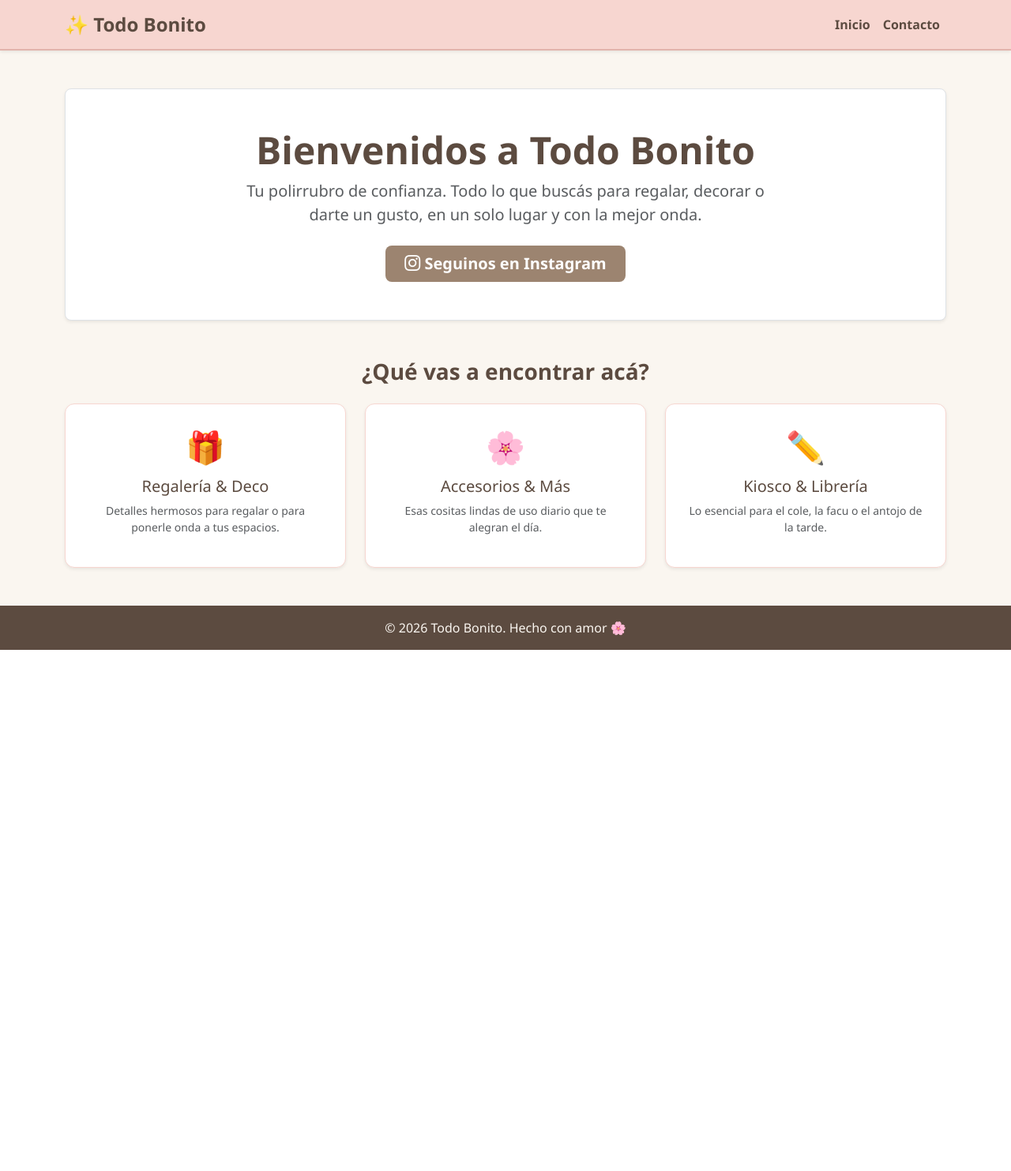
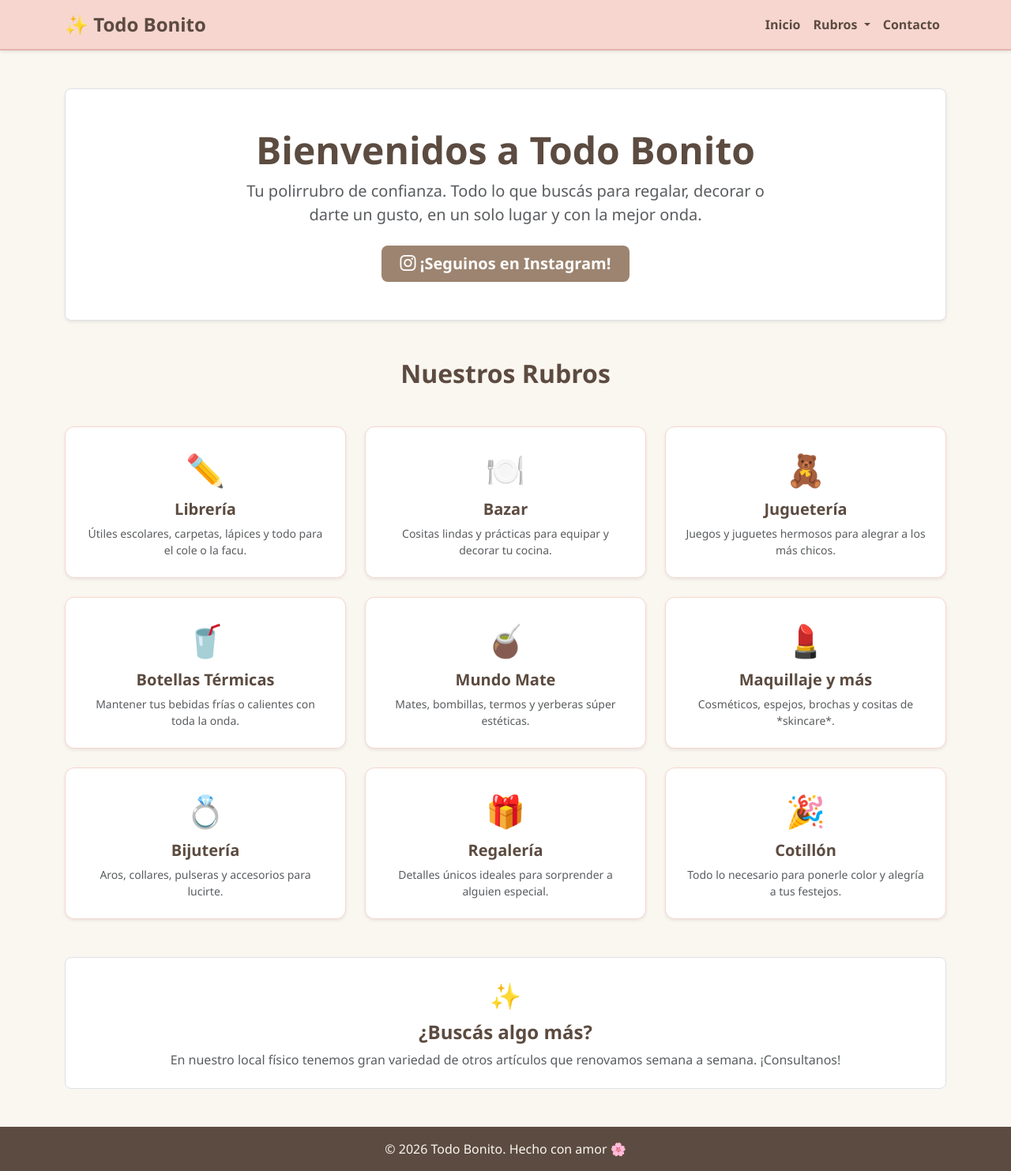
Before and after one commit to estebanman381-creator/Pag-Web, a Flask app: page / in a window 1280 px wide. Shown: the whole page at 79% size. Before the commit the page ends 823 px from the top, so only its background shows below. Run offline with Flask 3, Linux system fonts and the light colour scheme.

Commit message:
Se agregaron todos los rubros del polirrubro

```diff
--- a/templates/base.html
+++ b/templates/base.html
@@ -6,7 +6,7 @@
     <title>Todo Bonito | Polirrubro</title>
     <!-- Bootstrap CSS -->
     <link href="https://cdn.jsdelivr.net/npm/bootstrap@5.3.0/dist/css/bootstrap.min.css" rel="stylesheet">
-    <!-- Iconos de Bootstrap para que quede más lindo -->
+    <!-- Iconos de Bootstrap -->
     <link rel="stylesheet" href="https://cdn.jsdelivr.net/npm/bootstrap-icons@1.11.0/font/bootstrap-icons.css">
     <!-- Tus estilos personalizados -->
     <link rel="stylesheet" href="{{ url_for('static', filename='css/estilos.css') }}">
@@ -14,12 +14,38 @@
 <body class="d-flex flex-column min-vh-100">
 
     <!-- Menú de Navegación Pastel -->
-    <nav class="navbar navbar-expand-lg navbar-custom shadow-sm">
+    <nav class="navbar navbar-expand-lg navbar-custom shadow-sm sticky-top">
         <div class="container">
             <a class="navbar-brand fs-4" href="/">✨ Todo Bonito</a>
-            <div class="navbar-nav ms-auto">
-                <a class="nav-link" href="/">Inicio</a>
-                <a class="nav-link" href="/contacto">Contacto</a>
+            <button class="navbar-toggler" type="button" data-bs-toggle="collapse" data-bs-target="#navbarNav">
+                <span class="navbar-toggler-icon"></span>
+            </button>
+            <div class="collapse navbar-collapse" id="navbarNav">
+                <div class="navbar-nav ms-auto">
+                    <a class="nav-link" href="/">Inicio</a>
+
+                    <!-- Menú Desplegable de Rubros -->
+                    <div class="nav-item dropdown">
+                        <a class="nav-link dropdown-toggle" href="#" id="navbarDropdown" role="button" data-bs-toggle="dropdown" aria-expanded="false">
+                            Rubros
+                        </a>
+                        <ul class="dropdown-menu dropdown-menu-end border-0 shadow" aria-labelledby="navbarDropdown">
+                            <li><a class="dropdown-item" href="#libreria">✏️ Librería</a></li>
+                            <li><a class="dropdown-item" href="#bazar">🍽️ Bazar</a></li>
+                            <li><a class="dropdown-item" href="#jugueteria">🧸 Juguetería</a></li>
+                            <li><a class="dropdown-item" href="#botellas">🥤 Botellas Térmicas</a></li>
+                            <li><a class="dropdown-item" href="#mate">🧉 Mundo Mate</a></li>
+                            <li><a class="dropdown-item" href="#maquillaje">💄 Maquillaje y más</a></li>
+                            <li><a class="dropdown-item" href="#bijuteria">💍 Bijutería</a></li>
+                            <li><a class="dropdown-item" href="#regaleria">🎁 Regalería</a></li>
+                            <li><a class="dropdown-item" href="#cotillon">🎉 Cotillón</a></li>
+                            <li><hr class="dropdown-divider"></li>
+                            <li><a class="dropdown-item" href="#otros">✨ Otros Artículos</a></li>
+                        </ul>
+                    </div>
+
+                    <a class="nav-link" href="/contacto">Contacto</a>
+                </div>
             </div>
         </div>
     </nav>
--- a/templates/inicio.html
+++ b/templates/inicio.html
@@ -1,37 +1,108 @@
 {% extends 'base.html' %}
 
 {% block content %}
+<!-- Banner de Bienvenida -->
 <div class="p-5 mb-5 bg-white rounded-3 shadow-sm border text-center card-bonita">
     <h1 class="display-5 fw-bold" style="color: var(--marron-oscuro);">Bienvenidos a Todo Bonito</h1>
     <p class="col-md-8 mx-auto fs-5 text-muted">Tu polirrubro de confianza. Todo lo que buscás para regalar, decorar o darte un gusto, en un solo lugar y con la mejor onda.</p>
-    <a class="btn btn-bonito btn-lg px-4 mt-2" href="https://instagram.com/todo.bonito.polirrubro" target="_blank">
-        <i class="bi bi-instagram"></i> Seguinos en Instagram
+    <a class="btn btn-bonito btn-lg px-4 mt-2" href="https://instagram.com/TU_USUARIO_REAL" target="_blank">
+        <i class="bi bi-instagram"></i> ¡Seguinos en Instagram!
     </a>
 </div>
 
-<!-- Secciones del Polirrubro -->
-<h3 class="text-center mb-4 fw-bold">¿Qué vas a encontrar acá?</h3>
+<!-- Título de Secciones -->
+<h2 class="text-center mb-5 fw-bold" style="color: var(--marron-oscuro);">Nuestros Rubros</h2>
+
+<!-- Grilla de Rubros -->
 <div class="row g-4 text-center">
-    <div class="col-md-4">
+
+    <!-- Librería -->
+    <div class="col-6 col-md-4" id="libreria">
         <div class="p-4 card-bonita shadow-sm bg-white h-100">
-            <div class="fs-1 text-warning mb-2">🎁</div>
-            <h5>Regalería & Deco</h5>
-            <p class="text-muted small">Detalles hermosos para regalar o para ponerle onda a tus espacios.</p>
+            <div class="fs-1 mb-2">✏️</div>
+            <h5 class="fw-bold">Librería</h5>
+            <p class="text-muted small mb-0">Útiles escolares, carpetas, lápices y todo para el cole o la facu.</p>
         </div>
     </div>
-    <div class="col-md-4">
+
+    <!-- Bazar -->
+    <div class="col-6 col-md-4" id="bazar">
         <div class="p-4 card-bonita shadow-sm bg-white h-100">
-            <div class="fs-1 text-danger mb-2">🌸</div>
-            <h5>Accesorios & Más</h5>
-            <p class="text-muted small">Esas cositas lindas de uso diario que te alegran el día.</p>
+            <div class="fs-1 mb-2">🍽️</div>
+            <h5 class="fw-bold">Bazar</h5>
+            <p class="text-muted small mb-0">Cositas lindas y prácticas para equipar y decorar tu cocina.</p>
         </div>
     </div>
-    <div class="col-md-4">
+
+    <!-- Juguetería -->
+    <div class="col-6 col-md-4" id="jugueteria">
         <div class="p-4 card-bonita shadow-sm bg-white h-100">
-            <div class="fs-1 text-info mb-2">✏️</div>
-            <h5>Kiosco & Librería</h5>
-            <p class="text-muted small">Lo esencial para el cole, la facu o el antojo de la tarde.</p>
+            <div class="fs-1 mb-2">🧸</div>
+            <h5 class="fw-bold">Juguetería</h5>
+            <p class="text-muted small mb-0">Juegos y juguetes hermosos para alegrar a los más chicos.</p>
         </div>
     </div>
+
+    <!-- Botellas Térmicas -->
+    <div class="col-6 col-md-4" id="botellas">
+        <div class="p-4 card-bonita shadow-sm bg-white h-100">
+            <div class="fs-1 mb-2">🥤</div>
+            <h5 class="fw-bold">Botellas Térmicas</h5>
+            <p class="text-muted small mb-0">Mantener tus bebidas frías o calientes con toda la onda.</p>
+        </div>
+    </div>
+
+    <!-- Mundo Mate -->
+    <div class="col-6 col-md-4" id="mate">
+        <div class="p-4 card-bonita shadow-sm bg-white h-100">
+            <div class="fs-1 mb-2">🧉</div>
+            <h5 class="fw-bold">Mundo Mate</h5>
+            <p class="text-muted small mb-0">Mates, bombillas, termos y yerberas súper estéticas.</p>
+        </div>
+    </div>
+
+    <!-- Maquillaje -->
+    <div class="col-6 col-md-4" id="maquillaje">
+        <div class="p-4 card-bonita shadow-sm bg-white h-100">
+            <div class="fs-1 mb-2">💄</div>
+            <h5 class="fw-bold">Maquillaje y más</h5>
+            <p class="text-muted small mb-0">Cosméticos, espejos, brochas y cositas de *skincare*.</p>
+        </div>
+    </div>
+
+    <!-- Bijutería -->
+    <div class="col-6 col-md-4" id="bijuteria">
+        <div class="p-4 card-bonita shadow-sm bg-white h-100">
+            <div class="fs-1 mb-2">💍</div>
+            <h5 class="fw-bold">Bijutería</h5>
+            <p class="text-muted small mb-0">Aros, collares, pulseras y accesorios para lucirte.</p>
+        </div>
+    </div>
+
+    <!-- Regalería -->
+    <div class="col-6 col-md-4" id="regaleria">
+        <div class="p-4 card-bonita shadow-sm bg-white h-100">
+            <div class="fs-1 mb-2">🎁</div>
+            <h5 class="fw-bold">Regalería</h5>
+            <p class="text-muted small mb-0">Detalles únicos ideales para sorprender a alguien especial.</p>
+        </div>
+    </div>
+
+    <!-- Cotillón -->
+    <div class="col-6 col-md-4" id="cotillon">
+        <div class="p-4 card-bonita shadow-sm bg-white h-100">
+            <div class="fs-1 mb-2">🎉</div>
+            <h5 class="fw-bold">Cotillón</h5>
+            <p class="text-muted small mb-0">Todo lo necesario para ponerle color y alegría a tus festejos.</p>
+        </div>
+    </div>
+
+</div>
+
+<!-- Sección Otros Artículos -->
+<div class="mt-5 p-4 bg-white rounded-3 border text-center card-bonita" id="otros">
+    <span class="fs-2">✨</span>
+    <h4 class="fw-bold mt-2">¿Buscás algo más?</h4>
+    <p class="text-muted mb-0">En nuestro local físico tenemos gran variedad de otros artículos que renovamos semana a semana. ¡Consultanos!</p>
 </div>
 {% endblock %}
```
